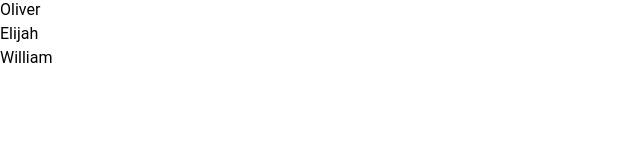
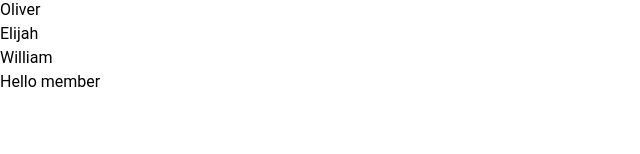
Before and after one commit to liamlabuschagne/react-crash-course, a React (Vite) app: page / in a window 1280 px wide. Shown: the part 146-300 px from the top of the page, without its empty margins (0-640 px from the left). Built offline with nearby package versions, Linux system fonts and the light colour scheme.

Commit message:
Use ternary for conditional rendering

```diff
--- a/src/App.tsx
+++ b/src/App.tsx
@@ -3,6 +3,8 @@ const App = () => {
   const x = 10;
   const y = 20;
   const names = ["Liam", "Noah", "Oliver", "Elijah", "William"];
+  const loggedIn = true;
+
   return (
     <>
       <div className="text-5xl">App</div>
@@ -15,6 +17,7 @@ const App = () => {
           <li key={index}>{name}</li>
         ))}
       </ul>
+      {loggedIn ? <h1>Hello member</h1> : <h1>Hello guest</h1>}
     </>
   );
 };
```
